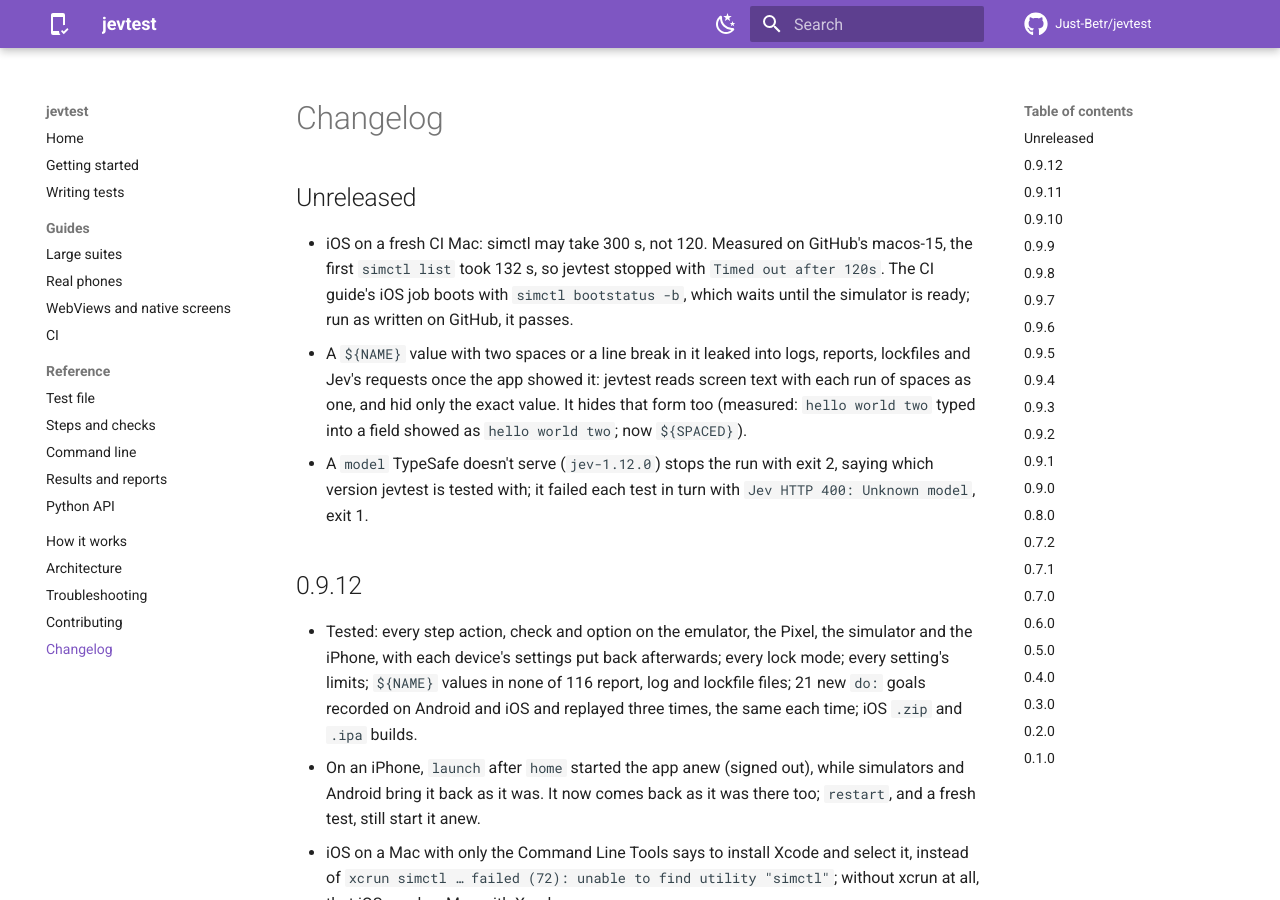
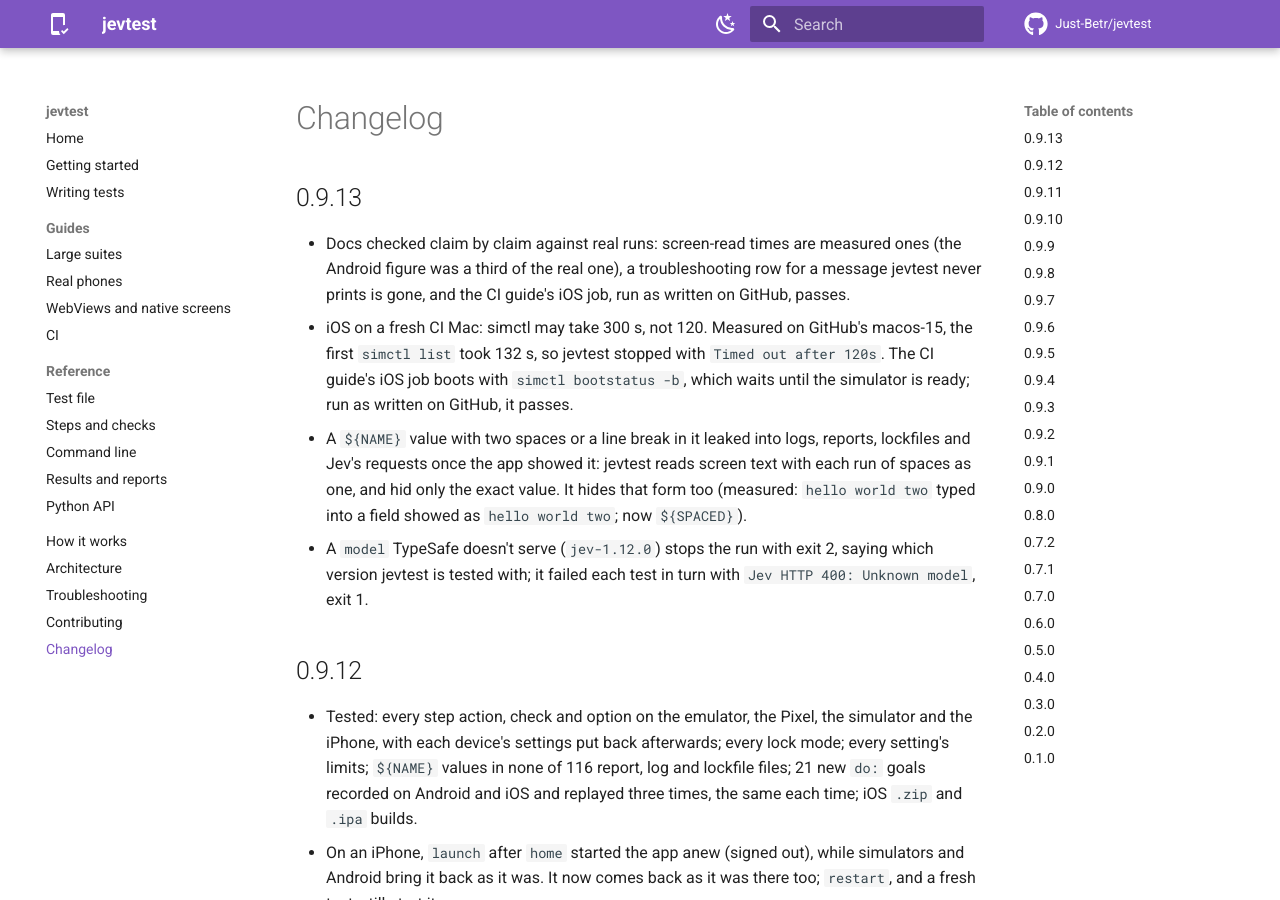
Before and after one commit to Just-Betr/jevtest, an MkDocs documentation site: the page built from docs/changelog.md, in a window 1280 px wide and 900 px high. Built offline with MkDocs 1.6.1 and Material for MkDocs 9.7.7, drawn with Linux system fonts in a browser that asks for light colours; comment, search, counter and statistics services are not loaded.

Commit message:
0.9.13: values hidden as read, unknown model stops the run, iOS CI boots and waits
Co-Authored-By: Claude Opus 5.5 <noreply@anthropic.com>

````diff
--- a/CHANGELOG.md
+++ b/CHANGELOG.md
@@ -1,7 +1,10 @@
 # Changelog
 
-## Unreleased
+## 0.9.13
 
+- Docs checked claim by claim against real runs: screen-read times are measured ones (the Android figure was a third
+  of the real one), a troubleshooting row for a message jevtest never prints is gone, and the CI guide's iOS job, run
+  as written on GitHub, passes.
 - iOS on a fresh CI Mac: simctl may take 300 s, not 120. Measured on GitHub's macos-15, the first `simctl list` took
   132 s, so jevtest stopped with `Timed out after 120s`. The CI guide's iOS job boots with `simctl bootstatus -b`,
   which waits until the simulator is ready; run as written on GitHub, it passes.
--- a/docs/getting-started.md
+++ b/docs/getting-started.md
@@ -82,7 +82,7 @@ jevtest run tests.yaml --lock record --out results
 Both flags are required, so every run says how it treats the lockfile and where its results go.
 
 ```console
-jevtest 0.9.12 · android · emulator-5554 · dev.jevtest.jevtest_demo · jev-1.13.0 · lockfile: record
+jevtest 0.9.13 · android · emulator-5554 · dev.jevtest.jevtest_demo · jev-1.13.0 · lockfile: record
 
 ▶ App opens on the sign-in screen
   ✓ expect: The sign in screen is showing — Jev 0.98
--- a/jevtest/__init__.py
+++ b/jevtest/__init__.py
@@ -1,3 +1,3 @@
 """jevtest: plain-English end-to-end tests for Android and iOS apps, driven by TypeSafe's Jev."""
 
-__version__ = "0.9.12"
+__version__ = "0.9.13"
````
Also changed, not shown: README.md (+1 -1 lines), docs/index.md (+1 -1 lines).
